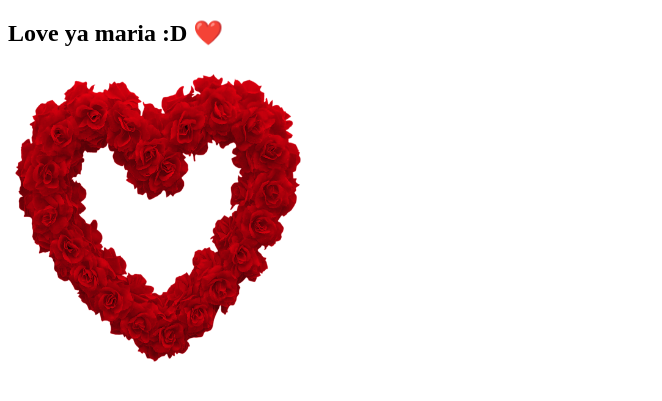
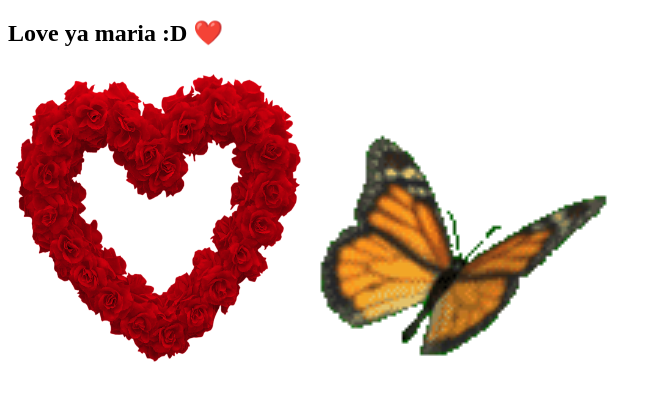
Before and after one commit to statonv/website-host, a plain HTML site: page index.html in a window 1280 px wide. Shown: the part 61-462 px from the top of the page, without its empty margins (0-662 px from the left). Drawn offline with Linux system fonts and the light colour scheme.

Commit message:
added butter fly gif

```diff
--- a/index.html
+++ b/index.html
@@ -9,5 +9,7 @@
     <h1>Welcome to my static website</h1>
     <h2>Love ya maria :D ❤️</h2>
     <img src="./images/rose_heart.png" alt="rose heart" width="300" height="300">
+    <img src="./images/butterfly_gif.gif" alt="rose heart" width="300" height="300">
+
 </body>
 </html>
```
Also changed, not shown: images/butterfly_gif.gif (added).
